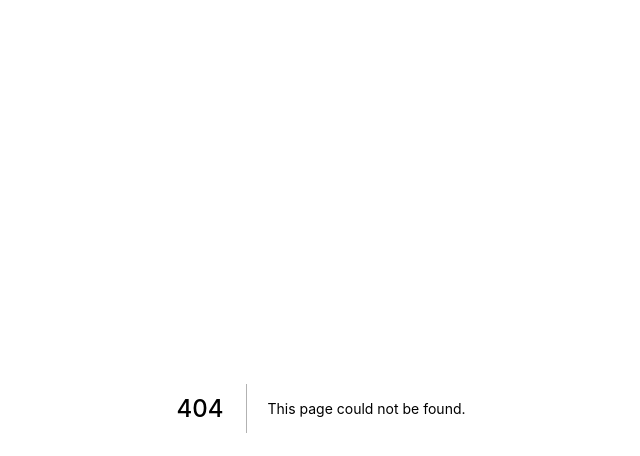
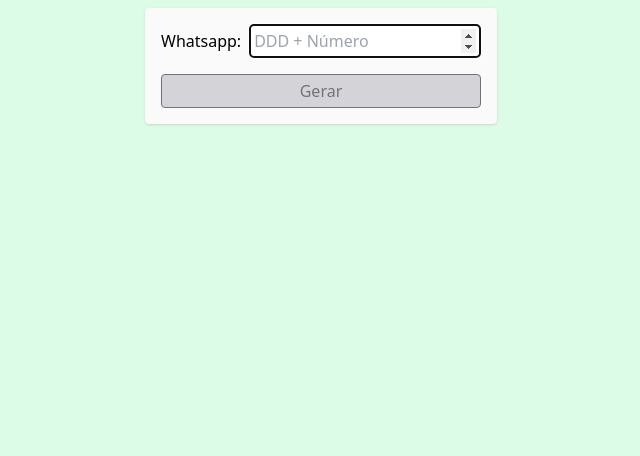
Before and after one commit to Laylsons3/atalhos, a Next.js app: page /whats in a window 1280 px wide. Before the commit this address had no page. Shown: the top 456 px of the page, without its empty margins (319-959 px from the left). Built offline with nearby package versions, Linux system fonts and the light colour scheme.

Commit message:
adicionando uma página para direcionar a uma conversa no whatsapp pelo número

```diff
--- a/src/pages/index.js
+++ b/src/pages/index.js
@@ -74,7 +74,7 @@
 
       <header className="flex justify-center">
         <h2 className="text-2xl text-center font-bold">
-          EMISSÃO E VALIDAÇÃO DE CERTIDÕES
+          <Link href="/whats">EMISSÃO </Link>E VALIDAÇÃO DE CERTIDÕES
         </h2>
       </header>
       <div className="absolute text-xs right-20 flex gap-x-2">
--- a/src/pages/jackprincipelindo.js
+++ b/src/pages/jackprincipelindo.js
@@ -1,8 +1,6 @@
-import QRCode from "react-qr-code";
 import Image from "next/image";
 
 const Jack = () => {
-  const code = "https://atalho-cnd-laylsons3.vercel.app/jackprincipelindo";
   return (
     <div className="w-full h-screen">
       <Image
@@ -11,7 +9,6 @@
         alt="jack"
         layout="fill"
       />
-      {/* <QRCode value={code} /> */}
     </div>
   );
 };
--- /dev/null
+++ b/src/pages/whats.js
@@ -0,0 +1,70 @@
+import QRCode from "react-qr-code";
+import Image from "next/image";
+import { useState } from "react";
+import Link from "next/link";
+import { useRouter } from "next/router";
+
+const Whats = () => {
+  const [whatsapp, setWhatsapp] = useState("");
+  const code = `https://web.whatsapp.com/send?phone=55${whatsapp}`;
+  const router = useRouter();
+
+  const [isVisible, setIsVisible] = useState(false);
+
+  function handleChange(e) {
+    const val = e.target.value;
+    setIsVisible(false);
+    setWhatsapp(val);
+  }
+
+  function gerarLink() {
+    setIsVisible(true);
+  }
+
+  function redirect() {
+    router.push(`https://web.whatsapp.com/send?phone=55${whatsapp}`);
+  }
+
+  return (
+    <div className="flex justify-center">
+      <div className="flex flex-col gap-y-4 justify-center bg-zinc-50 p-4 rounded shadow">
+        <label className="flex gap-x-2 items-center w-full max-w-xs">
+          <span className="font-medium">Whatsapp:</span>
+          <input
+            value={whatsapp}
+            onFocus={(e) => e.target.select()}
+            onChange={(e) => handleChange(e)}
+            autoFocus
+            type="number"
+            className="w-full rounded p-1 border"
+            placeholder="DDD + Número"
+          />
+        </label>
+        <button
+          onClick={whatsapp.length === 11 && gerarLink}
+          className={`${
+            whatsapp.length === 11
+              ? "bg-green-800"
+              : "bg-zinc-300 text-zinc-500 hover:cursor-default"
+          } border border-zinc-500 text-white rounded py-1`}
+        >
+          Gerar
+        </button>
+        {isVisible && (
+          <div className="flex flex-col justify-center gap-y-4">
+            <div className="flex hover:underline justify-center">
+              <Link target="_blank" rel="noopener noreferrer" href={code}>
+                Chamar no Whatsapp
+              </Link>
+            </div>
+            <div className="flex justify-center">
+              <QRCode value={code} />
+            </div>
+          </div>
+        )}
+      </div>
+    </div>
+  );
+};
+
+export default Whats;
```
